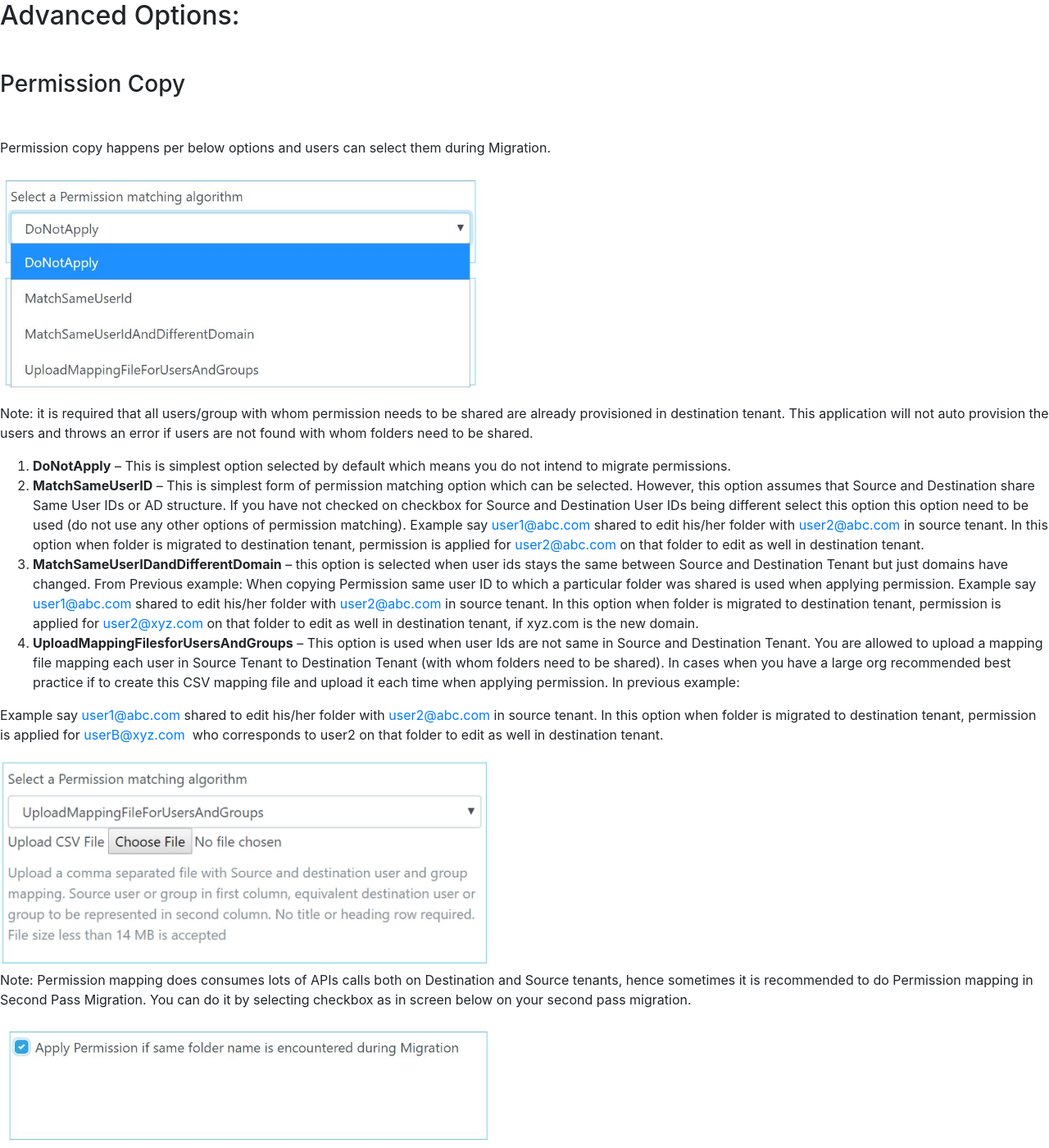
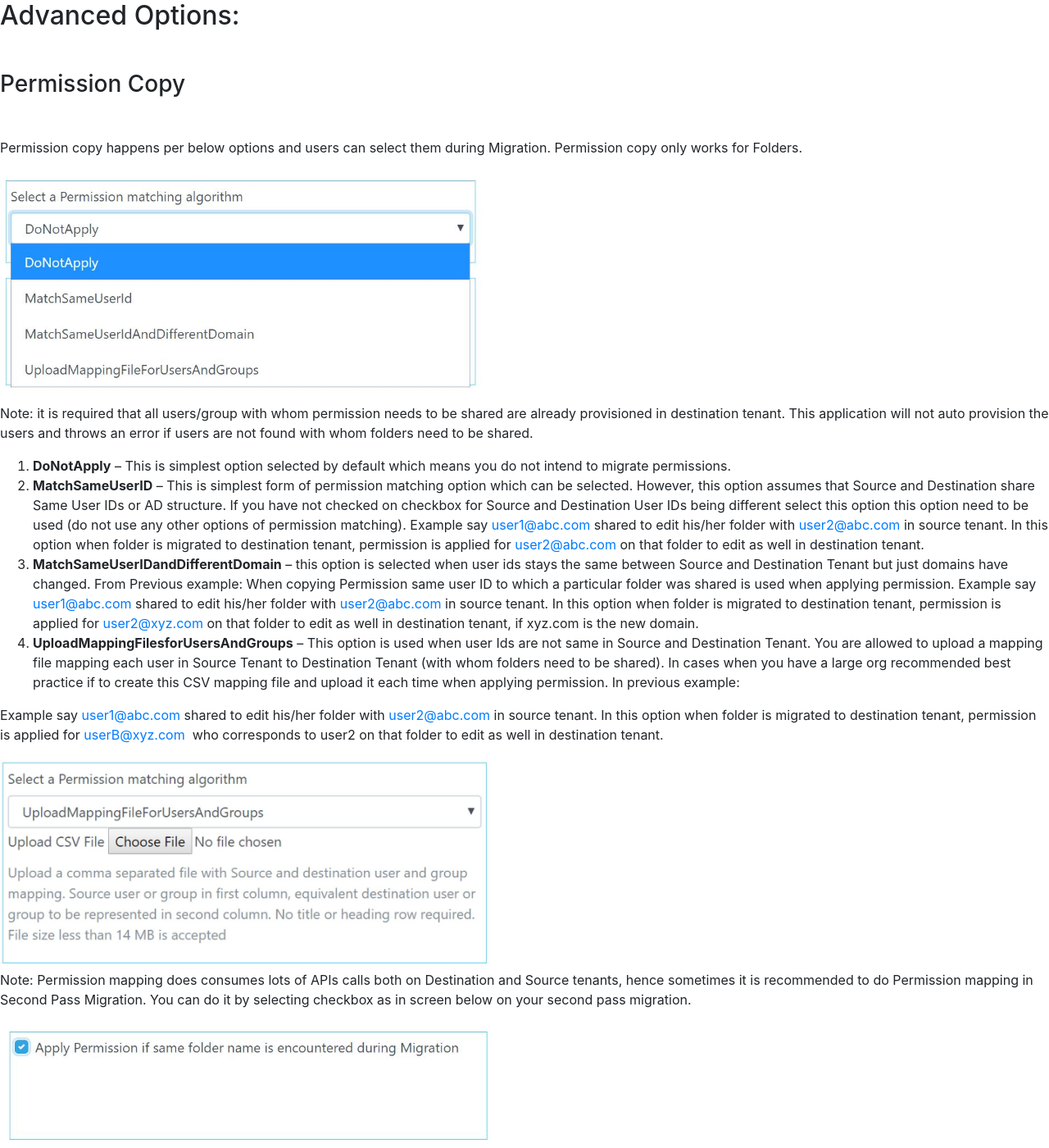
Before and after one commit to migratoralicetrix/www.alicetrix.com, a Jekyll site: the page about/Help/MigrationAdvanced.html, which Jekyll copies as it is, in a window 1280 px wide and 1400 px high. Shown: the whole window at 82% size. Built offline with Jekyll 4.4.1, drawn with Linux system fonts in a browser that asks for light colours; some of the changed text lies outside the part shown.

Commit message:
permission comments

```diff
--- a/about/Help/MigrationAdvanced.html
+++ b/about/Help/MigrationAdvanced.html
@@ -11,7 +11,7 @@
     <p>&nbsp;</p>
     <h3>Permission Copy</h3>
     <p>&nbsp;</p>
-    <p>Permission copy happens per below options and users can select them during Migration.</p>
+    <p>Permission copy happens per below options and users can select them during Migration. Permission copy only works for Folders.</p>
     <img src="images/MigrationPermissionMatchingAlgo.JPG" width="600" />
     <p>Note: it is required that all users/group with whom permission needs to be shared are already provisioned in destination tenant. This application will not auto provision the users and throws an error if users are not found with whom folders need to be shared.</p>
     <ol>
@@ -30,6 +30,7 @@
     <h4>Permission scenario by tenant:</h4>
     <p>Google to OneDrive: Organizer, Owner, Writer gets converted into Write Permission for OneDrive tenant, rest gets converted into Read permission in OneDrive tenant</p>
     <p>Box to OneDrive: Editor, Co-Owner gets converted into Write Permission for OneDrive tenant, rest gets converted into Read permission in OneDrive tenant</p>
+    <p>OneDrive/SPOL to OneDrive/SPOL: Folder permission mapping is transferred as-is. Permissions with expiry dates are not migrated, Shared Links are not migrated, App Permission are not migrated</p>
     <p>&nbsp;</p>
 
 
```
